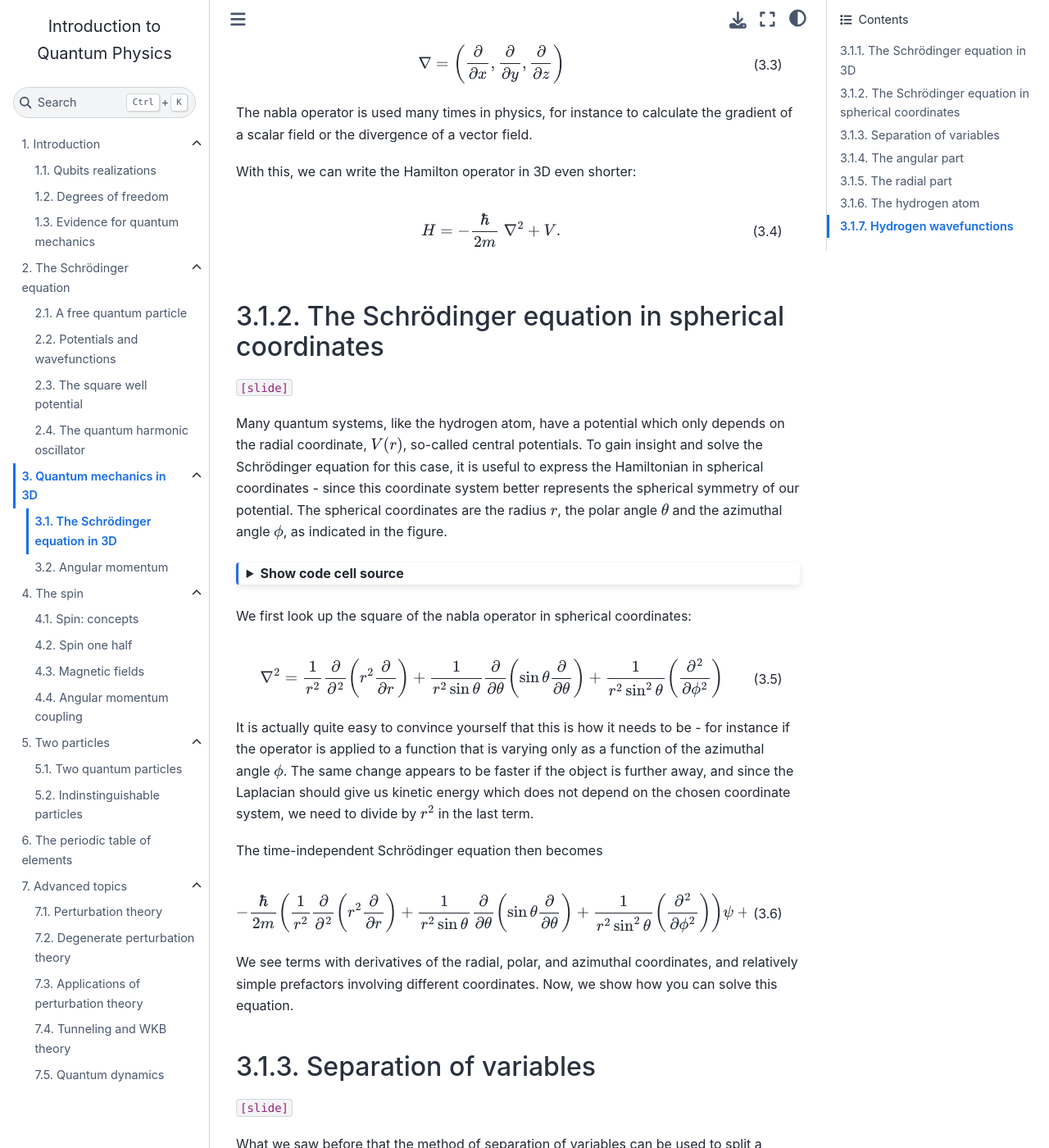
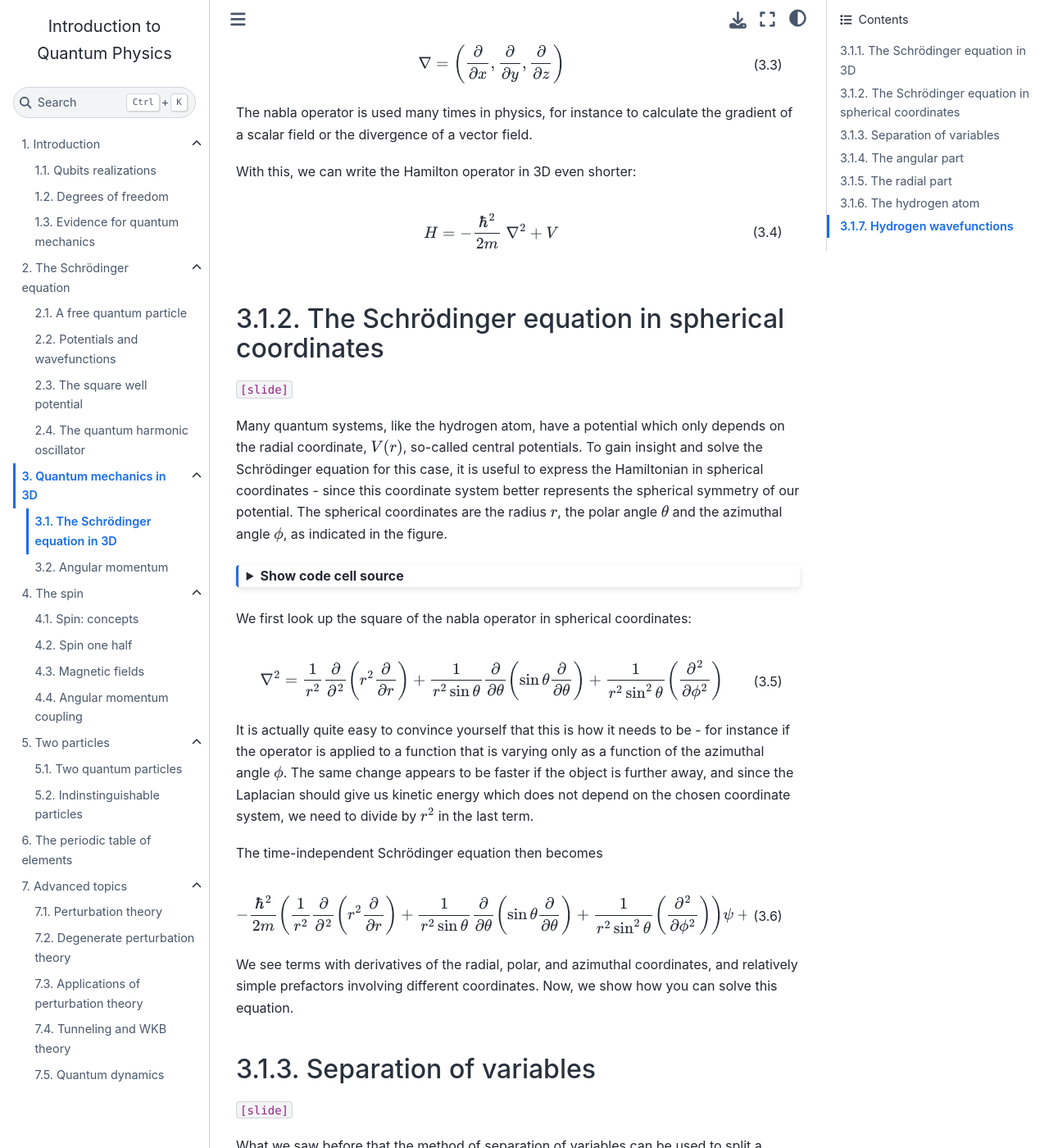
Before and after one commit to wolfgangasdf/iqp-book, a Jupyter Book: the page built from 3d-schroedinger.md, in a window 1280 px wide and 1400 px high, scrolled down 963 px. Shown: the whole window at 82% size. Built offline with Jupyter Book 1.0.4 settings and Sphinx 7.4.7 and the Sphinx Book theme 1.1.4, drawn with Linux system fonts in a browser that asks for light colours; some of the changed text lies outside the part shown.

Commit message:
fix hbar2

```diff
--- a/3d-schroedinger.md
+++ b/3d-schroedinger.md
@@ -23,13 +23,13 @@
 In classical mechanics in 3 dimensions, we simply add up the kinetic energies for the 3 spatial simensions. We do the same in quantum mechanics, the Hamilton operator was in 1D
 
 $$
-H=-\frac{\hbar}{2m}\ \frac{\partial^2}{\ \partial x^2}+V(x)
+H=-\frac{\hbar^2}{2m}\ \frac{\partial^2}{\ \partial x^2}+V(x)
 $$(3d-s-1)
 
 In 3D, we need to add up the kinetic energies for all 3 dimensions:
 
 $$
-H=-\frac{\hbar}{2m}\ \left(\frac{\partial^2}{\ \partial x^2}+\frac{\partial^2}{\partial y^2\ }+\frac{\partial^2}{\ \partial z^2}\right)+V(x,y,z)
+H=-\frac{\hbar^2}{2m}\ \left(\frac{\partial^2}{\ \partial x^2}+\frac{\partial^2}{\partial y^2\ }+\frac{\partial^2}{\ \partial z^2}\right)+V(x,y,z)
 $$(3d-s-2)
 
 The expression in brackets has a name, it is called the Laplace operator $\Delta$ since it is so useful in physics. This operator is the square of the nabla operator $\Delta=\nabla^2$, $\nabla$ is sometimes also called *del*, which is a vector containing the first derivaties:
@@ -43,7 +43,7 @@
 With this, we can write the Hamilton operator in 3D even shorter:
 
 $$
- H=-\frac{\hbar}{2m}\ \nabla^2+V.
+ H=-\frac{\hbar^2}{2m}\ \nabla^2+V
 $$(3d-s-4)
 
 ## The Schrödinger equation in spherical coordinates
@@ -128,7 +128,7 @@
 The time-independent Schrödinger equation then becomes
 
 $$
--\frac{\hbar}{2 m}\left(\frac{1}{r^2} \frac{\partial}{\partial^2}\left(r^2 \frac{\partial}{\partial r}\right)+\frac{1}{r^2 \sin \theta} \frac{\partial}{\partial \theta}\left(\sin \theta \frac{\partial}{\partial \theta}\right)+\frac{1}{r^2 \sin ^2 \theta}\left(\frac{\partial^2}{\partial \phi^2}\right)\right) \psi+V \psi=0
+-\frac{\hbar^2}{2 m}\left(\frac{1}{r^2} \frac{\partial}{\partial^2}\left(r^2 \frac{\partial}{\partial r}\right)+\frac{1}{r^2 \sin \theta} \frac{\partial}{\partial \theta}\left(\sin \theta \frac{\partial}{\partial \theta}\right)+\frac{1}{r^2 \sin ^2 \theta}\left(\frac{\partial^2}{\partial \phi^2}\right)\right) \psi+V \psi=0
 $$(3d-s-6)
 
 We see terms with derivatives of the radial, polar, and azimuthal coordinates, and relatively simple prefactors involving different coordinates. Now, we show how you can solve this equation.
```
